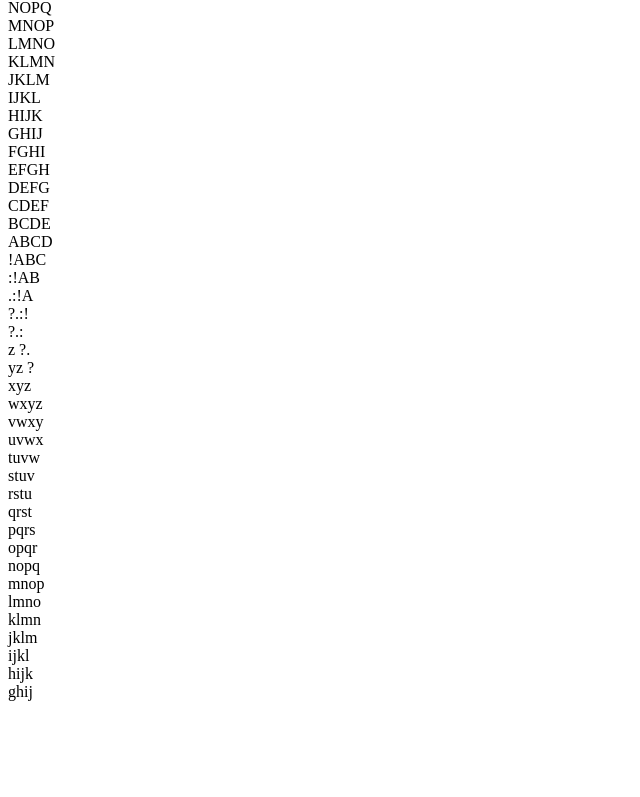
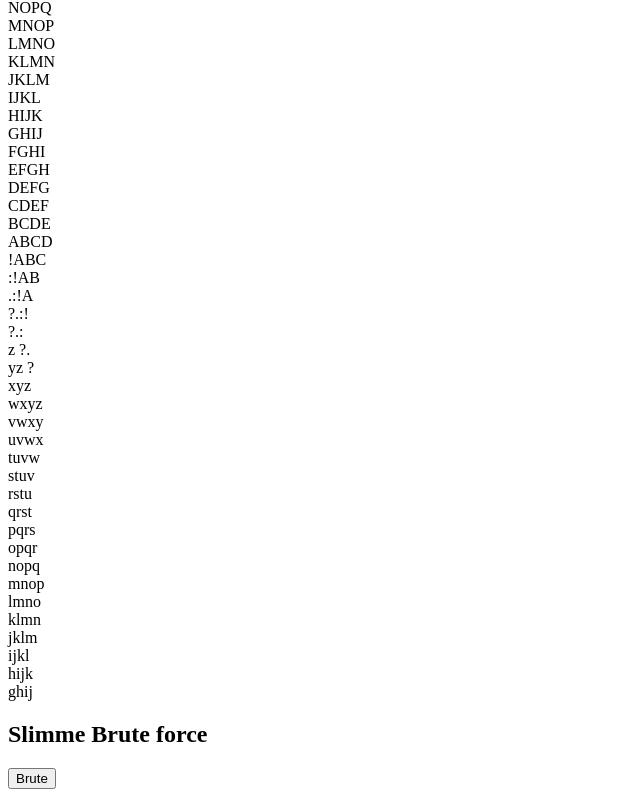
Before and after one commit to SamClercky/CoderDojoLessen, a plain HTML site: page 05_davinci/final/index.html in a window 1280 px wide. Shown: the part 666-1463 px from the top of the page, without its empty margins (0-640 px from the left). Before the commit the page ends 1375 px from the top, so only its background shows below. Drawn offline with Linux system fonts and the light colour scheme.

Commit message:
Slimme brute force toegevoegd

```diff
--- a/05_davinci/final/index.html
+++ b/05_davinci/final/index.html
@@ -26,5 +26,11 @@
 		<div id="brute" class="brute">
 
 		</div>
+
+		<h2>Slimme Brute force</h2>
+		<button onclick="bruteSlim()">Brute</button>
+		<div id="bruteSlim" class="brute">
+
+		</div>
 	</body>
 </html>
--- a/05_davinci/final/index.js
+++ b/05_davinci/final/index.js
@@ -3,6 +3,7 @@ const code = document.getElementById("code");
 const deresultaat = document.getElementById("deresultaat");
 const decode = document.getElementById("decode");
 const bruteResult = document.getElementById("brute");
+const bruteSlimResult = document.getElementById("bruteSlim");
 
 const letters = "ABCDEFGHIJKLMNOPQRSTUVWXYZabcdefghijklmnopqrstuvwxyz ?.:!";
 const SLEUTEL = 5;
@@ -44,3 +45,24 @@ function brute() {
 	}
 }
 brute();
+
+// In taal zijn er bepaalde letters die vaker voorkomen dan andere.
+// Als we bijvoorbeeld het aantal keer 'e' tellen in een bericht kunnen we
+// al heel wat berichten schrappen (het bericht met de meeste keer 'e' heeft
+// de meeste kans om de boodschap te zijn)
+function bruteSlim() {
+	bruteSlimResult.innerHTML = ""; // maak leeg
+	for (let sleutel in letters) {
+		let mogelijkBericht = decrypt(sleutel);
+
+		let aantalE = 0;
+		for (let letter of mogelijkBericht) {
+			if (letter == 'e') { aantalE = aantalE + 1;}
+		}
+
+		// Als we geen e vinden ==> optie vergeten
+		if (aantalE > 0) {
+			bruteSlimResult.innerHTML += aantalE + " " + mogelijkBericht + "<br>";
+		}
+	}
+}
```
